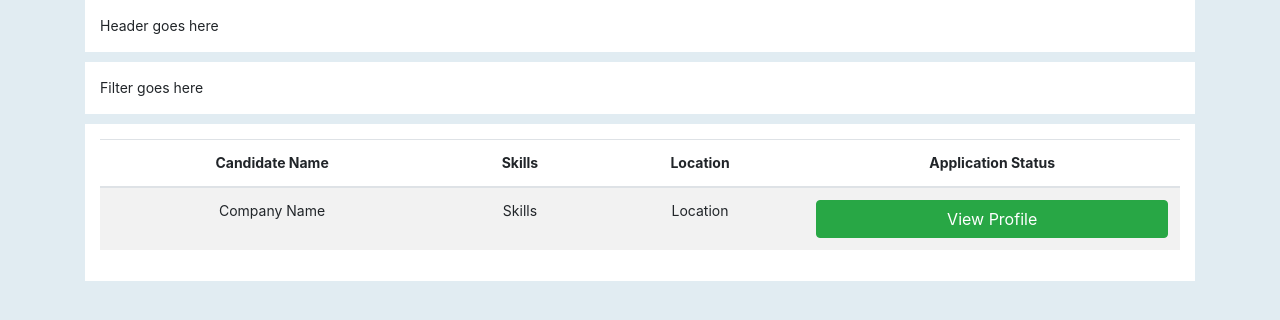
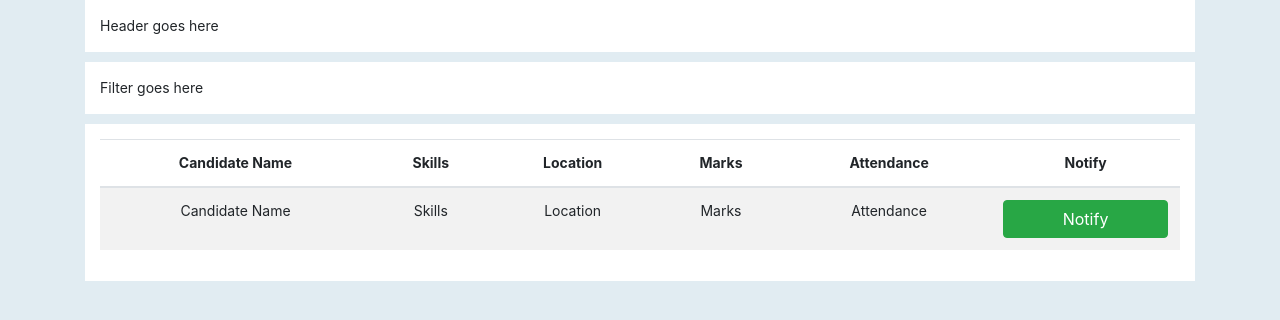
Before and after one commit to CFGIndia20/team-34, a Flask app: page /placement/employer in a window 1280 px wide. Shown: the top 320 px of the page. Run offline with Flask 2, Linux system fonts and the light colour scheme; some libraries are stand-ins or nearby versions.

Commit message:
Placement templates changed

```diff
--- a/templates/placement_candidate.html
+++ b/templates/placement_candidate.html
@@ -33,10 +33,10 @@
                     <thead>
                         <tr>
                             <th>Company Name</th>
-                            <th>Start Date</th>
+                            <th>Salary</th>
                             <th>Location</th>
                             <th>Skills</th>
-                            <th>Application Status</th>
+                            <th>Apply</th>
                         </tr>
                     </thead>
                     <tbody>
--- a/templates/placement_employer.html
+++ b/templates/placement_employer.html
@@ -35,20 +35,23 @@
                             <th>Candidate Name</th>
                             <th>Skills</th>
                             <th>Location</th>
-                            <th>Application Status</th>
+                            <th>Marks</th>
+                            <th>Attendance</th>
+                            <th>Notify</th>
                         </tr>
                     </thead>
                     <tbody>
                         <tr>
-                            <td>Company Name</td>
+                            <td>Candidate Name</td>
                             <td>Skills</td>
                             <td>Location</td>
-                            <td><button class = "btn btn-success btn-block" onclick=this.disabled=true>View Profile</button></td>
+                            <td>Marks</td>
+                            <td>Attendance</td>
+                            <td><button class = "btn btn-success btn-block" onclick=this.disabled=true>Notify</button></td>
                         </tr>
                     </tbody>
                 </table>
             </div>
         </div>
     </body>
-
 </html>
```
Also changed, not shown: static/img/attendance.jpeg (added), static/img/marks.jpeg (added).
